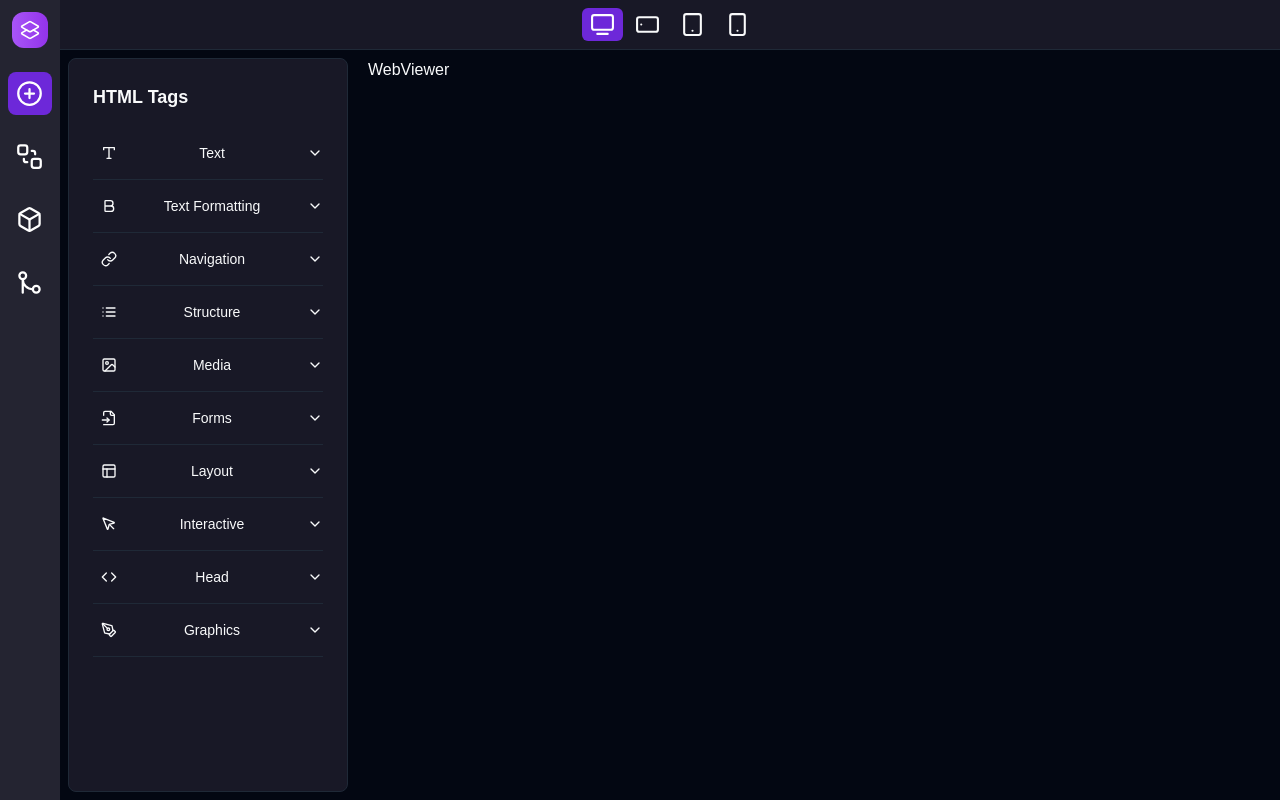
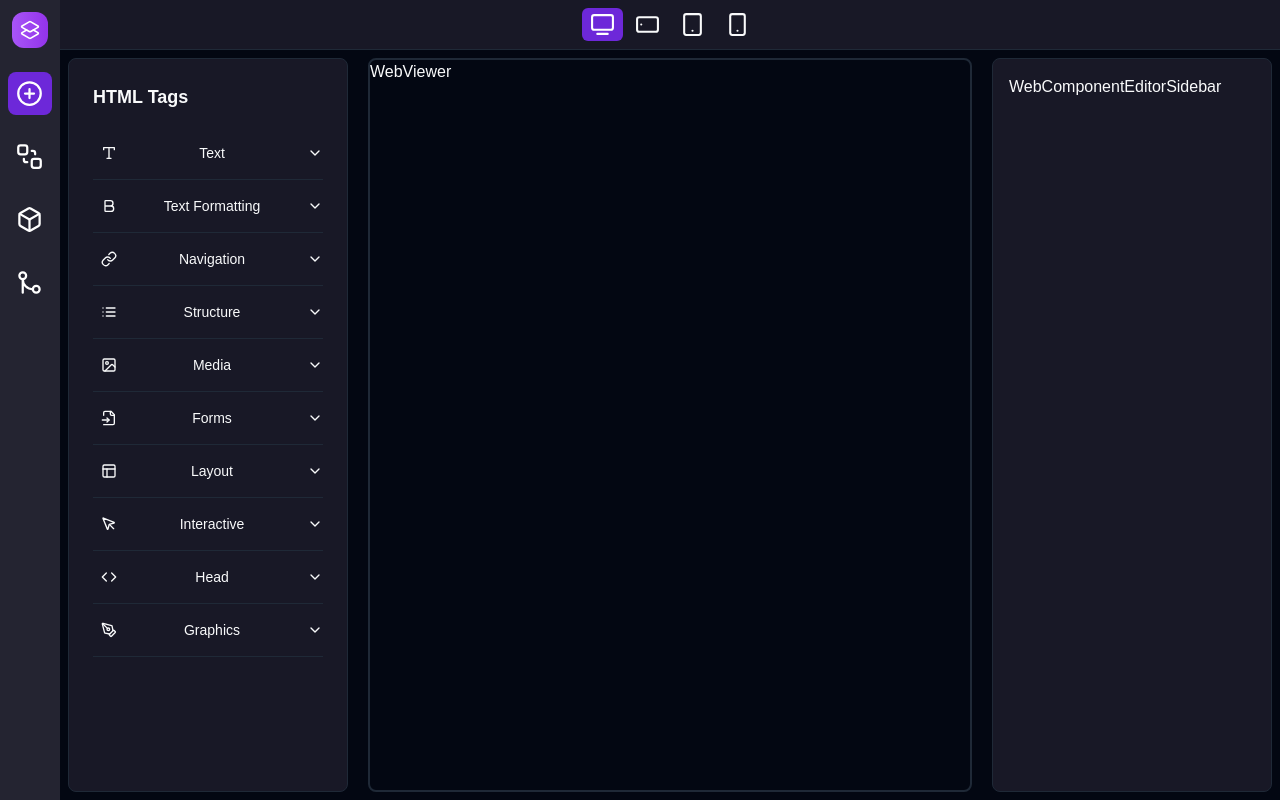
Before and after one commit to kartikkpawar/next-web-fusion, a Next.js app: page /editor/1/1 in a window 1280 px wide. Built offline with nearby package versions, Linux system fonts and the light colour scheme.

Commit message:
feat: react-dnd implemented

```diff
--- a/app/editor/[pageId]/[siteId]/page.tsx
+++ b/app/editor/[pageId]/[siteId]/page.tsx
@@ -9,6 +9,15 @@ import EditorLayersSidebar from "../../_components/sidebars/EditorLayersSidebar"
 import EditorGithubSidebar from "../../_components/sidebars/EditorGithubSidebar";
 import { ScrollArea } from "@/components/ui/scroll-area";
 import WebViewer from "../../_components/WebViewer";
+import WebComponentEditorSidebar from "../../_components/sidebars/WebComponentEditorSidebar";
+import {
+  DndContext,
+  MouseSensor,
+  TouchSensor,
+  useSensor,
+  useSensors,
+} from "@dnd-kit/core";
+import DragOverlayWrapper from "../../_components/DragOverlayWrapper";
 
 export default function EditorPage({}: {
   params: {
@@ -34,10 +43,25 @@ export default function EditorPage({}: {
     }
   }
 
+  const mouseSensor = useSensor(MouseSensor, {
+    activationConstraint: {
+      distance: 10,
+    },
+  });
+
+  const touchSensor = useSensor(TouchSensor, {
+    activationConstraint: {
+      delay: 300,
+      tolerance: 5,
+    },
+  });
+
+  const sensors = useSensors(mouseSensor, touchSensor);
+
   return (
+    <DndContext sensors={sensors}>
       <div className="flex h-screen">
         <EditorSidebarSelector />
-
         <div className="flex h-full flex-col w-full">
           <EditorTopbar />
           <div className="flex h-full m-2 gap-5">
@@ -45,8 +69,13 @@ export default function EditorPage({}: {
               {renderSidebar()}
             </ScrollArea>
             <WebViewer />
+            <ScrollArea className="bg-[#181826] w-[280px] p-2 h-full rounded-lg  border box-border">
+              <WebComponentEditorSidebar />
+            </ScrollArea>
           </div>
         </div>
       </div>
+      <DragOverlayWrapper />
+    </DndContext>
   );
 }
--- /dev/null
+++ b/app/editor/_components/DragOverlayWrapper.tsx
@@ -0,0 +1,31 @@
+"use client";
+import React, { useState } from "react";
+import { Active, DragOverlay, useDndMonitor } from "@dnd-kit/core";
+import DraggableElementOverlay from "./DraggableElementOverlay";
+
+function DragOverlayWrapper() {
+  const [draggedElement, setDraggedElement] = useState<Active | null>(null);
+
+  useDndMonitor({
+    onDragStart: (event) => {
+      setDraggedElement(event.active);
+    },
+    onDragCancel: () => {
+      setDraggedElement(null);
+    },
+    onDragEnd: () => {
+      setDraggedElement(null);
+    },
+  });
+
+  if (!draggedElement) return <></>;
+
+  const data = draggedElement?.data.current;
+  const node = (
+    <DraggableElementOverlay title={data?.title} type={data?.type} />
+  );
+
+  return <DragOverlay>{node}</DragOverlay>;
+}
+
+export default DragOverlayWrapper;
--- /dev/null
+++ b/app/editor/_components/DraggableElement.tsx
@@ -0,0 +1,31 @@
+"use client";
+import { Button } from "@/components/ui/button";
+import { cn } from "@/lib/utils";
+import { useDraggable } from "@dnd-kit/core";
+import React from "react";
+
+function DraggableElement({ title, type }: { title: string; type: string }) {
+  const draggable = useDraggable({
+    id: `element-${type}`,
+    data: {
+      title,
+      type,
+      isSidebarElement: true,
+    },
+  });
+  return (
+    <Button
+      ref={draggable.setNodeRef}
+      variant="ghost"
+      size="sm"
+      className={cn("w-full justify-start text-left font-normal")}
+      {...draggable.listeners}
+      {...draggable.attributes}
+    >
+      <code className="mr-2 text-xs">&lt;{type}&gt;</code>
+      {title}
+    </Button>
+  );
+}
+
+export default DraggableElement;
--- /dev/null
+++ b/app/editor/_components/DraggableElementOverlay.tsx
@@ -0,0 +1,35 @@
+"use client";
+import { Button } from "@/components/ui/button";
+import { cn } from "@/lib/utils";
+import { useDraggable } from "@dnd-kit/core";
+import React from "react";
+
+function DraggableElementOverlay({
+  title,
+  type,
+}: {
+  title: string;
+  type: string;
+}) {
+  const draggable = useDraggable({
+    id: `element-${type}`,
+    data: {
+      title,
+      type,
+    },
+  });
+  return (
+    <Button
+      variant="ghost"
+      size="sm"
+      className={cn("w-full justify-start text-left font-normal")}
+      {...draggable.listeners}
+      {...draggable.attributes}
+    >
+      <code className="mr-2 text-xs">&lt;{type}&gt;</code>
+      {title}
+    </Button>
+  );
+}
+
+export default DraggableElementOverlay;
--- a/app/editor/_components/WebViewer.tsx
+++ b/app/editor/_components/WebViewer.tsx
@@ -1,7 +1,28 @@
+"use client";
+import { cn } from "@/lib/utils";
+import { useDroppable } from "@dnd-kit/core";
 import React from "react";
 
 function WebViewer() {
-  return <div>WebViewer</div>;
+  const droppable = useDroppable({
+    id: "webBuilder-drop-area",
+    data: {
+      isDropArea: true,
+    },
+  });
+
+  console.log("droppable", droppable);
+  return (
+    <div
+      className={cn(
+        "flex-1 h-full border-2 rounded-lg",
+        droppable.isOver && "border-white"
+      )}
+      ref={droppable.setNodeRef}
+    >
+      WebViewer
+    </div>
+  );
 }
 
 export default WebViewer;
--- a/app/editor/_components/sidebars/EditorElementsSidebar.tsx
+++ b/app/editor/_components/sidebars/EditorElementsSidebar.tsx
@@ -6,10 +6,8 @@ import {
   AccordionItem,
   AccordionTrigger,
 } from "@/components/ui/accordion";
-import { Button } from "@/components/ui/button";
 import { elements as elementsList } from "@/lib/elements/elements";
 import { EditorElementsCollection } from "@/lib/types/global.types";
-import { cn } from "@/lib/utils";
 import {
   BoldIcon,
   ChevronRight,
@@ -24,6 +22,7 @@ import {
   TypeIcon,
 } from "lucide-react";
 import { useMemo } from "react";
+import DraggableElement from "../DraggableElement";
 
 const getCategoryIcon = (category: string) => {
   switch (category) {
@@ -88,18 +87,10 @@ function EditorElementsSidebar() {
                       hoverText={element.title}
                       side={"right"}
                     >
-                      <Button
-                        variant="ghost"
-                        size="sm"
-                        className={cn(
-                          "w-full justify-start text-left font-normal"
-                        )}
-                      >
-                        <code className="mr-2 text-xs">
-                          &lt;{element.type}&gt;
-                        </code>
-                        {element.title}
-                      </Button>
+                      <DraggableElement
+                        type={element.type}
+                        title={element.title}
+                      />
                     </TooltipWrapper>
                   ))}
                 </div>
--- /dev/null
+++ b/app/editor/_components/sidebars/WebComponentEditorSidebar.tsx
@@ -0,0 +1,11 @@
+import React from "react";
+
+function WebComponentEditorSidebar() {
+  return (
+    <div className="flex flex-col px-2 space-y-5 pt-2 h-full">
+      WebComponentEditorSidebar
+    </div>
+  );
+}
+
+export default WebComponentEditorSidebar;
```
Lines whose indentation alone changed are shown as unchanged.
